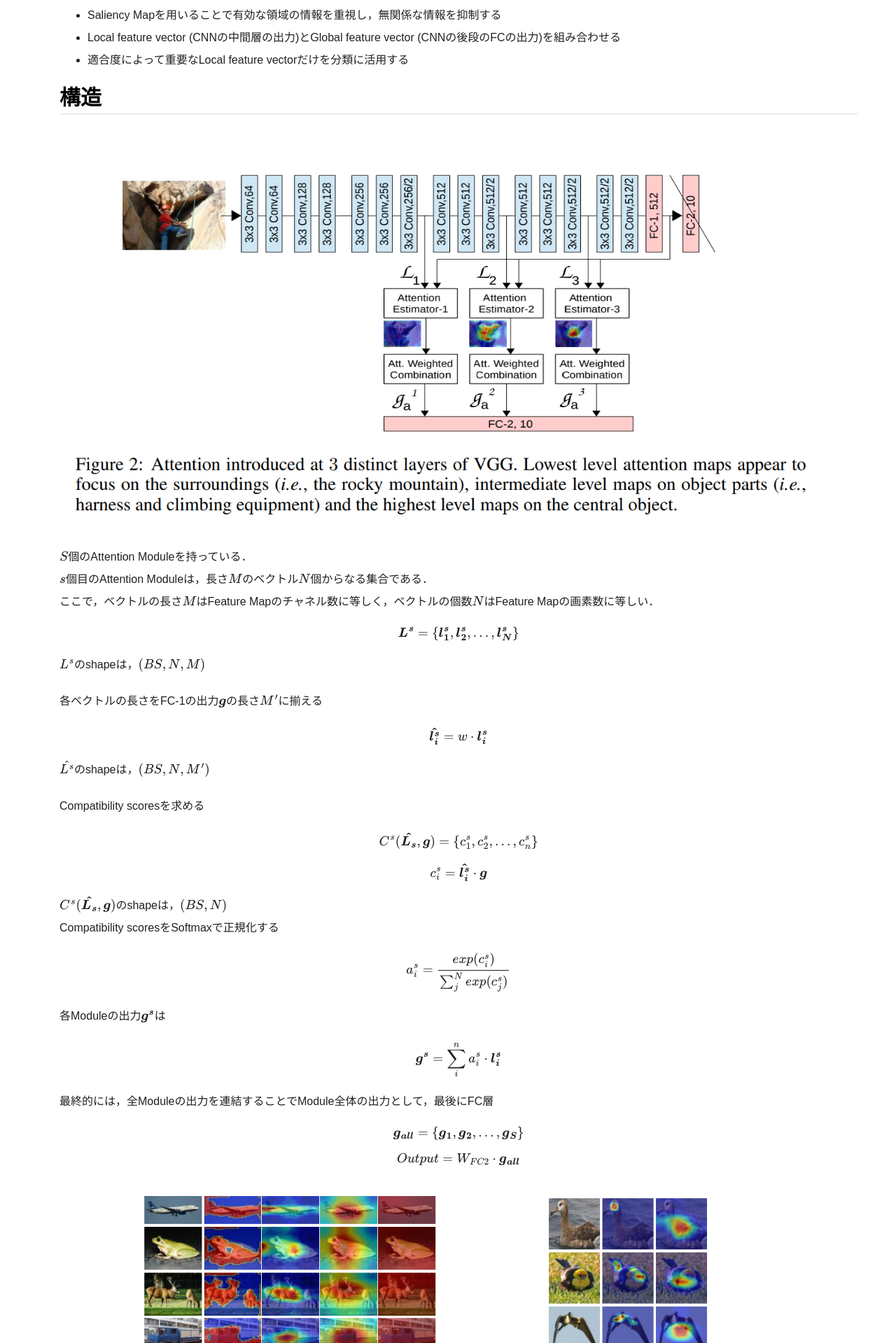
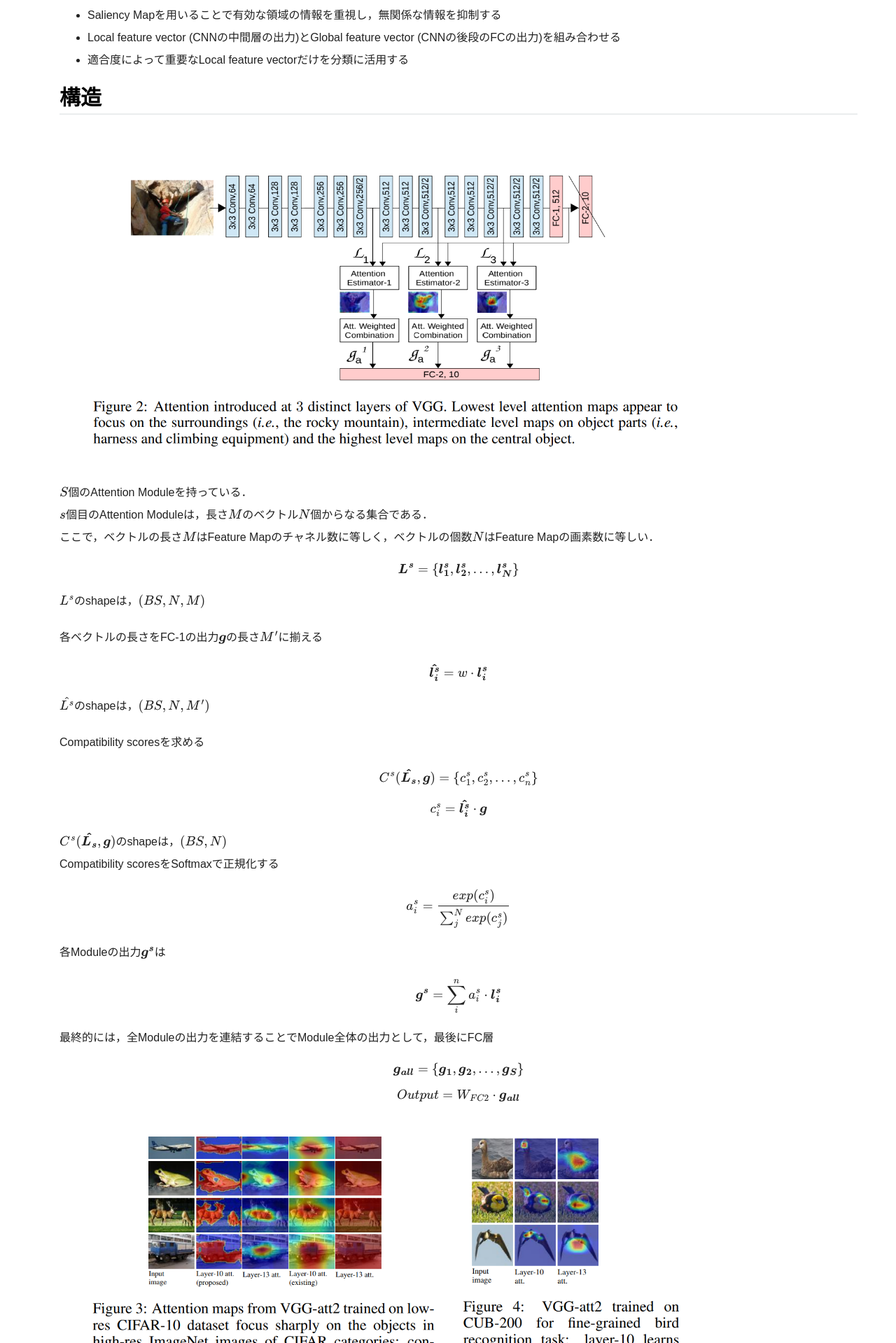
Before and after one commit to salty-vanilla/page_test, a Jekyll site: the page built from _posts/2018-05-06-Learn to Pay Attention.md, in a window 1280 px wide. Shown: the part 365-2284 px from the top of the page at 70% size. Built offline with Jekyll 4.4.1, drawn with Linux system fonts in a browser that asks for light colours; some web fonts are replaced; formulas are drawn with MathJax 3.

Commit message:
[Update] add "div.container img"

```diff
--- a/css/page.css
+++ b/css/page.css
@@ -24,6 +24,15 @@ img {
   height: auto;
 }
 
+div.container img {
+  display: block;
+  margin-left: auto;
+  margin-right: auto;
+  max-width: 80%;
+  height: auto;
+  margin: 30px;
+}
+
 .container {
   margin-bottom: 50px;
 }
```
